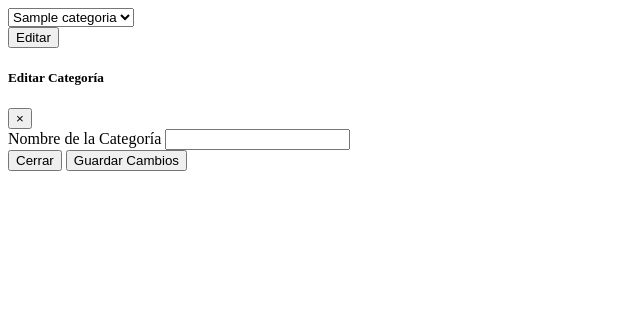
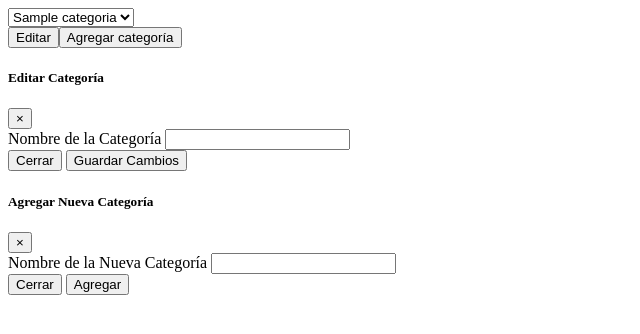
Before and after one commit to IGNRV/tisi, a PHP site: page /categorias.php in a window 1280 px wide. Shown: the top 334 px of the page, without its empty margins (0-640 px from the left). Run offline with PHP 8.4, Linux system fonts and the light colour scheme; the visitor is signed in with stand-in values (Sample User, id 1); tables that the repository leaves empty or names only in its code hold one stand-in row (values such as "Sample post").

Commit message:
Avance funciona edicion y agregar nueva cateogria en categorias php

```diff
--- a/categorias.php
+++ b/categorias.php
@@ -3,39 +3,47 @@
 require_once 'db.php';
 session_start();
 
-// Variable para almacenar el mensaje de éxito
 $mensaje_exito = '';
 
 if (isset($_SESSION['id'])) {
     $id_usuario = $_SESSION['id'];
 
-    // Procesar el formulario de edición si se ha enviado
-    if ($_SERVER['REQUEST_METHOD'] == 'POST' && isset($_POST['id_categoria'], $_POST['nombre_categoria'])) {
+    if ($_SERVER['REQUEST_METHOD'] == 'POST') {
+        if (isset($_POST['id_categoria'], $_POST['nombre_categoria'])) {
             $id_categoria = $_POST['id_categoria'];
             $nuevo_nombre = $_POST['nombre_categoria'];
 
-        // Consulta para actualizar la categoría
             $update_query = "UPDATE categorias SET nombre_categoria = ? WHERE id_categoria = ? AND id_usuario = ?";
             if ($update_stmt = $conn->prepare($update_query)) {
                 $update_stmt->bind_param("sii", $nuevo_nombre, $id_categoria, $id_usuario);
                 if ($update_stmt->execute()) {
-                // Establecer el mensaje de éxito
                     $mensaje_exito = 'Categoría actualizada con éxito.';
                 }
                 $update_stmt->close();
             } else {
                 echo "Error al preparar la consulta de actualización: " . $conn->error;
             }
+        } elseif (isset($_POST['nueva_categoria'])) {
+            $nueva_categoria = $_POST['nueva_categoria'];
+            $insert_query = "INSERT INTO categorias (nombre_categoria, id_usuario) VALUES (?, ?)";
+            if ($insert_stmt = $conn->prepare($insert_query)) {
+                $insert_stmt->bind_param("si", $nueva_categoria, $id_usuario);
+                if ($insert_stmt->execute()) {
+                    $mensaje_exito = 'Categoría agregada con éxito.';
+                }
+                $insert_stmt->close();
+            } else {
+                echo "Error al preparar la consulta de inserción: " . $conn->error;
+            }
+        }
     }
 
-    // Consulta para obtener las categorías del usuario
     $query = "SELECT id_categoria, nombre_categoria FROM categorias WHERE id_usuario = ?";
     if ($stmt = $conn->prepare($query)) {
         $stmt->bind_param("i", $id_usuario);
         $stmt->execute();
         $result = $stmt->get_result();
 
-        // Mostrar el mensaje de éxito si está establecido
         if ($mensaje_exito != '') {
             echo "<p class='alert alert-success'>" . $mensaje_exito . "</p>";
         }
@@ -49,10 +57,9 @@ if (isset($_SESSION['id'])) {
             echo '</select>';
             echo '</div>';
 
-            // Botón para abrir el modal de edición
             echo '<button type="button" class="btn btn-primary" data-toggle="modal" data-target="#editCategoryModal">Editar</button>';
+            echo '<button type="button" class="btn btn-success" data-toggle="modal" data-target="#addCategoryModal">Agregar categoría</button>';
 
-            // Modal para editar la categoría
             echo '
             <div class="modal fade" id="editCategoryModal" tabindex="-1" role="dialog" aria-labelledby="editCategoryModalLabel" aria-hidden="true">
               <div class="modal-dialog" role="document">
@@ -79,6 +86,32 @@ if (isset($_SESSION['id'])) {
                 </div>
               </div>
             </div>';
+
+            echo '
+            <div class="modal fade" id="addCategoryModal" tabindex="-1" role="dialog" aria-labelledby="addCategoryModalLabel" aria-hidden="true">
+              <div class="modal-dialog" role="document">
+                <div class="modal-content">
+                  <div class="modal-header">
+                    <h5 class="modal-title" id="addCategoryModalLabel">Agregar Nueva Categoría</h5>
+                    <button type="button" class="close" data-dismiss="modal" aria-label="Close">
+                      <span aria-hidden="true">&times;</span>
+                    </button>
+                  </div>
+                  <div class="modal-body">
+                    <form id="addCategoryForm" method="post">
+                      <div class="form-group">
+                        <label for="newCategoryName">Nombre de la Nueva Categoría</label>
+                        <input type="text" class="form-control" id="newCategoryName" name="nueva_categoria">
+                      </div>
+                      <div class="modal-footer">
+                        <button type="button" class="btn btn-secondary" data-dismiss="modal">Cerrar</button>
+                        <button type="submit" class="btn btn-success">Agregar</button>
+                      </div>
+                    </form>
+                  </div>
+                </div>
+              </div>
+            </div>';
         } else {
             echo 'No hay categorías disponibles.';
         }
@@ -95,6 +128,7 @@ $conn->close();
 <script>
 document.addEventListener('DOMContentLoaded', function() {
     var editButton = document.querySelector('button[data-target="#editCategoryModal"]');
+    var addButton = document.querySelector('button[data-target="#addCategoryModal"]');
     var categorySelect = document.querySelector('#categoriaSelect');
     var categoryNameInput = document.querySelector('#categoryName');
     var categoryIdInput = document.querySelector('#categoryId');
@@ -105,9 +139,17 @@ document.addEventListener('DOMContentLoaded', function() {
         categoryIdInput.value = selectedOption.value;
     });
 
-    // Añadir un event listener para el formulario de edición
+    addButton.addEventListener('click', function() {
+        // Restablecer el formulario de agregar categoría
+        document.getElementById('newCategoryName').value = '';
+    });
+
     document.getElementById('editCategoryForm').addEventListener('submit', function(event) {
-        // Aquí puedes añadir cualquier lógica adicional que necesites ejecutar cuando se envía el formulario
+        // Lógica para el formulario de edición
+    });
+
+    document.getElementById('addCategoryForm').addEventListener('submit', function(event) {
+        // Lógica para el formulario de agregar categoría
     });
 });
 </script>
```
Lines whose indentation alone changed are shown as unchanged.
